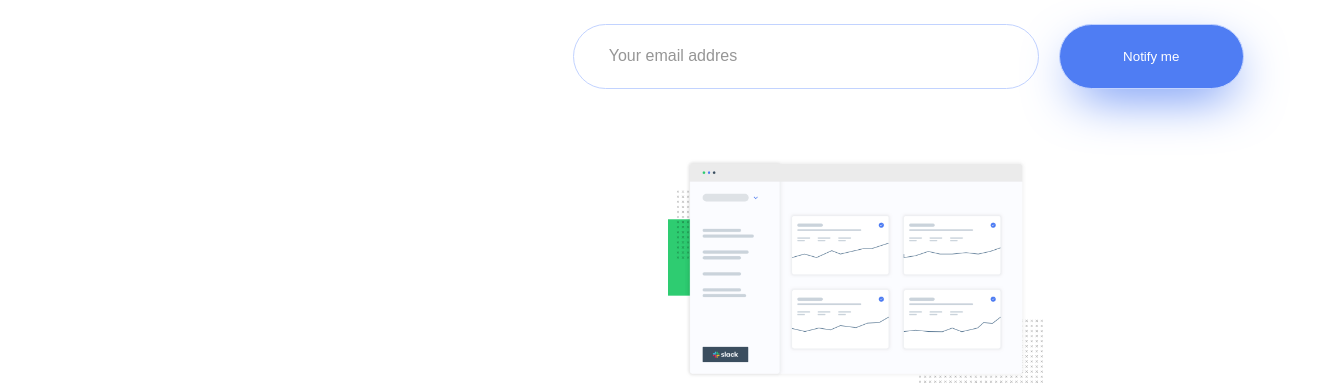
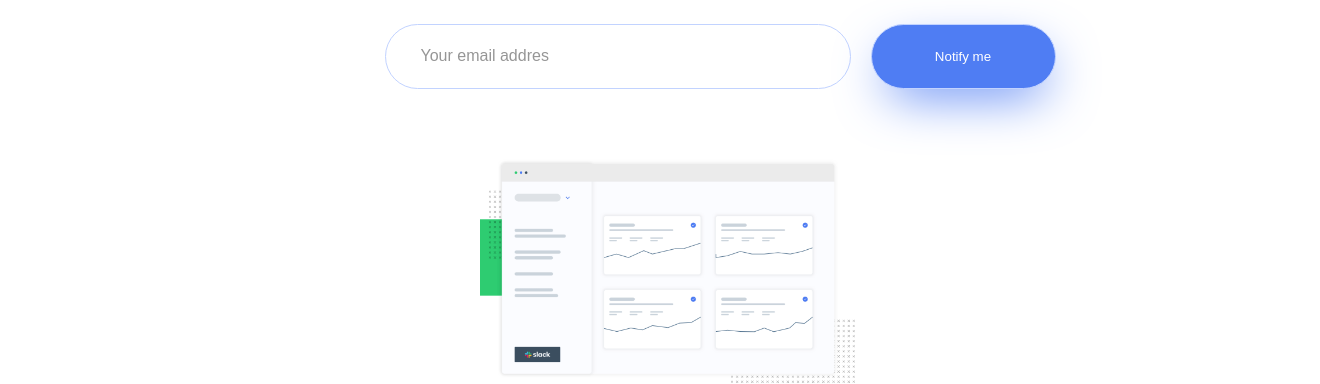
Before and after one commit to Koporson/Ping-single-column-coming-soon-page, a plain HTML site: page index.html in a window 1280 px wide. Shown: the part 328-712 px from the top of the page, 1320 px wide, since content can reach past the window. Drawn offline with nearby package versions, Linux system fonts and the light colour scheme.

Commit message:
Update style.css

```diff
--- a/style.css
+++ b/style.css
@@ -37,7 +37,7 @@ nav {
 	flex-direction: column;
 	justify-content: center;
 	margin-top: 130px;
-	margin-left: 38rem;
+	margin-left: 25rem;
 	width: 50%;
 	padding: 0 2.5rem;
 }
```
